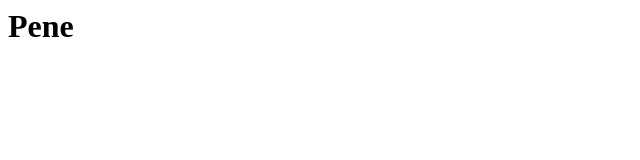
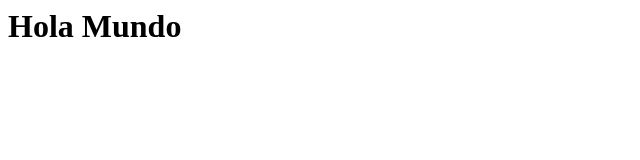
Before and after one commit to AvilaSandr0/DAW202501-S, a plain HTML site: page index.html in a window 1280 px wide. Shown: the whole page, without its empty margins (0-640 px from the left). Drawn offline with Linux system fonts and the light colour scheme.

Commit message:
Update index.html

```diff
--- a/index.html
+++ b/index.html
@@ -1,7 +1,7 @@
 <html>
     </head>
     <body>
-        <H1>Pene</h1>
+        <H1>Hola Mundo</h1>
     </body>
     <footer>
 
```
